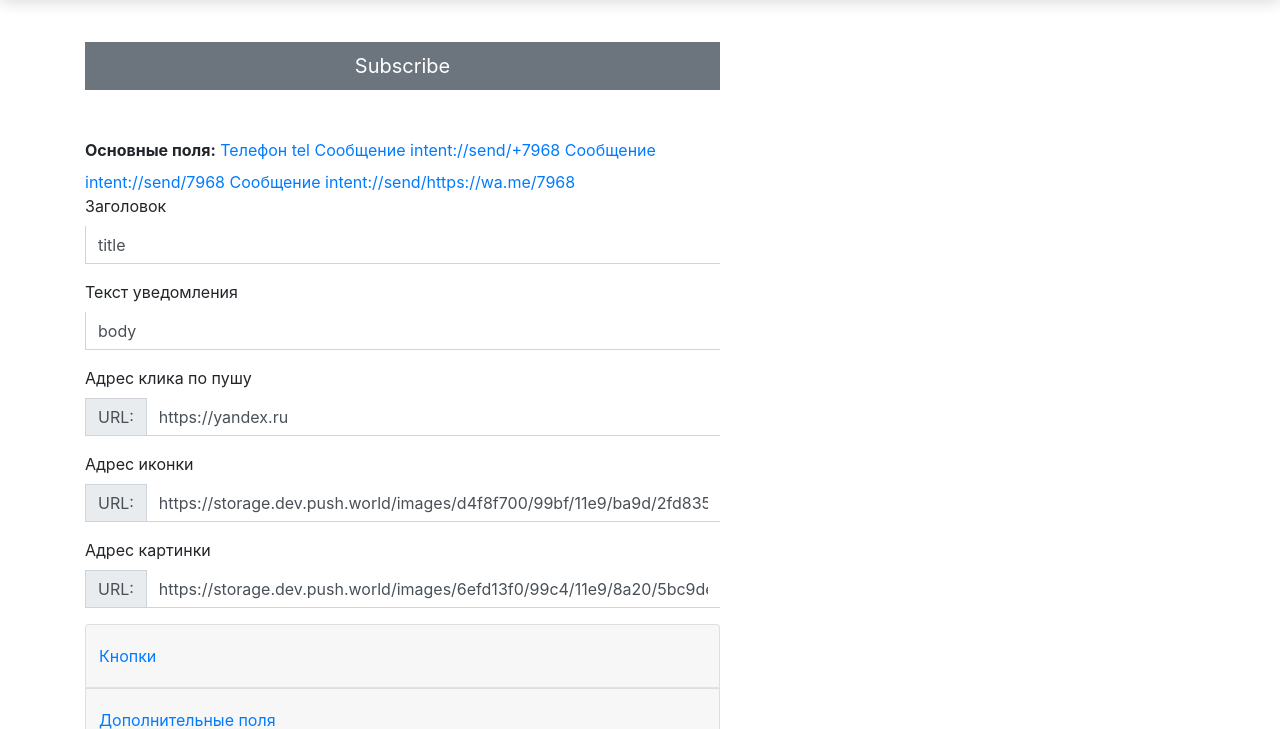
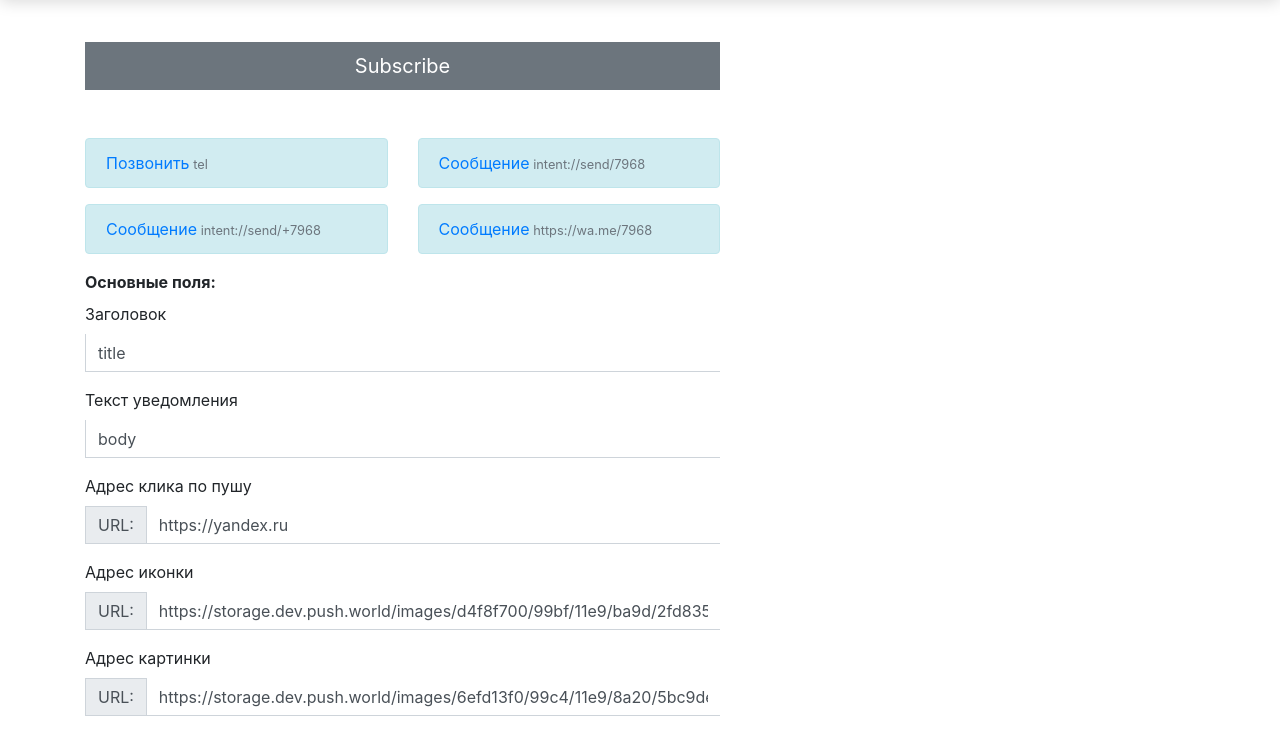
Before and after one commit to Ann2827/PushWorldTest, a plain HTML site: page public/index.html in a window 1280 px wide. Shown: the part 62-791 px from the top of the page. Drawn offline with nearby package versions, Linux system fonts and the light colour scheme; no server answers.

Commit message:
кликабельные уведомления

```diff
--- a/public/index.html
+++ b/public/index.html
@@ -61,12 +61,26 @@
               <span aria-hidden="true" style="font-size: 40%;">Удалить токен &times;</span>
             </button>
           </div>
+          <div class="row">
+          <div class="col-lg-6">
+            <div class="alert alert-info fade show" role="alert">
+              <a href="tel:+79686233653">Позвонить</a><small class="text-muted"> tel</small>
+            </div>
+            <div class="alert alert-info fade show" role="alert">
+              <a href="intent://send/+79686233653#Intent;scheme=smsto;package=com.whatsapp;action=android.intent.action.SENDTO;end">Сообщение</a><small class="text-muted"> intent://send/+7968</small>
+            </div>
+          </div>
+          <div class="col-lg-6">
+            <div class="alert alert-info fade show" role="alert">
+              <a href="intent://send/79686233653#Intent;scheme=smsto;package=com.whatsapp;action=android.intent.action.SENDTO;end">Сообщение</a><small class="text-muted"> intent://send/7968</small>
+            </div>
+            <div class="alert alert-info fade show" role="alert">
+              <a href="intent://send/https://wa.me/79686233653#Intent;scheme=smsto;package=com.whatsapp;action=android.intent.action.SENDTO;end">Сообщение</a><small class="text-muted"> https://wa.me/7968</small>
+            </div>
+          </div>
+          </div>
           <form id="form2">
             <label><b>Основные поля:</b></label>
-            <a href="tel:+79686233653">Телефон tel</a>
-            <a href="intent://send/+79686233653#Intent;scheme=smsto;package=com.whatsapp;action=android.intent.action.SENDTO;end">Сообщение intent://send/+7968</a>
-            <a href="intent://send/79686233653#Intent;scheme=smsto;package=com.whatsapp;action=android.intent.action.SENDTO;end">Сообщение intent://send/7968</a>
-            <a href="intent://send/https://wa.me/79686233653#Intent;scheme=smsto;package=com.whatsapp;action=android.intent.action.SENDTO;end">Сообщение intent://send/https://wa.me/7968</a>
             <div class="form-group">
               <label for="heading">Заголовок</label>
               <input type="text" class="form-control rounded-0 border-top-0 border-right-0" id="title" aria-describedby="titleHelp" placeholder="title" required value="title">
```
